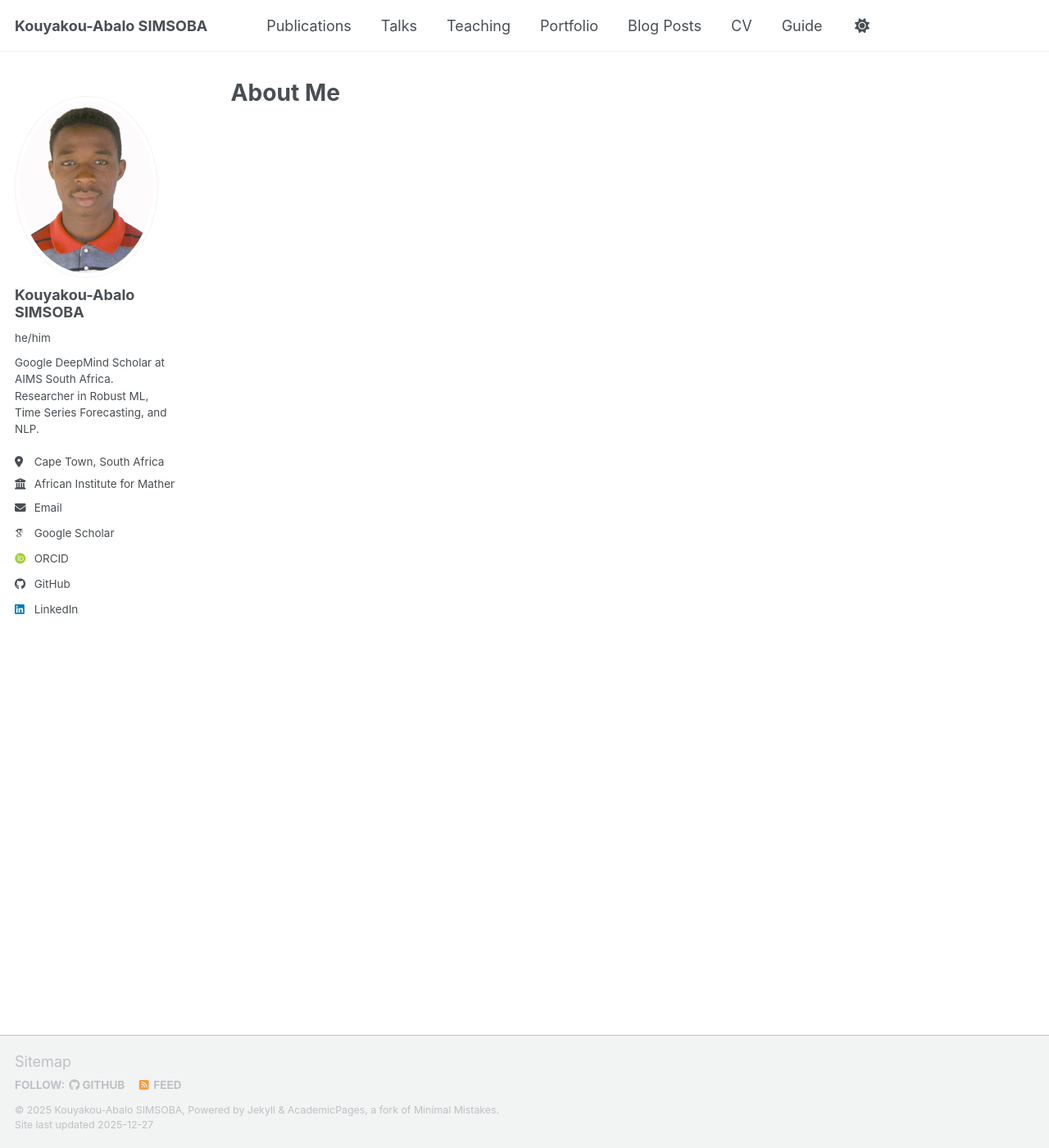
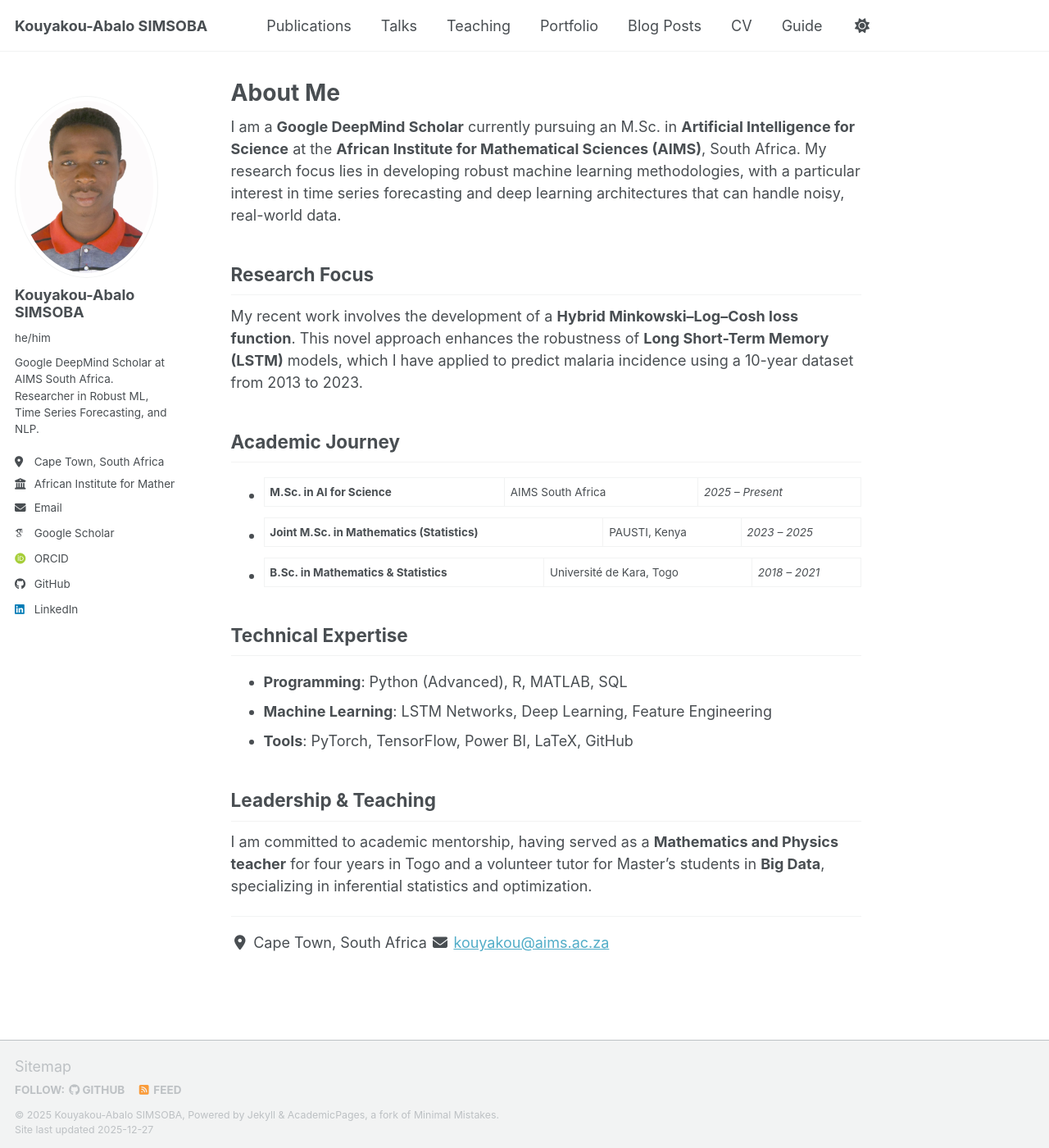
Before and after one commit to Abalo39/Abalo39.github.io, a Jekyll site: the page built from _pages/about.md, in a window 1280 px wide and 1400 px high. Shown: the whole window at 82% size. Built offline with Jekyll 4.4.1, drawn with Linux system fonts in a browser that asks for light colours; some web fonts are replaced; a script bundle is joined from its source files by our own code; library files that are not in the unit come from our copies.

Commit message:
Update about.md

```diff
--- a/_pages/about.md
+++ b/_pages/about.md
@@ -3,4 +3,31 @@ permalink: /
 title: "About Me"
 excerpt: "About me"
 author_profile: true
+redirect_from:
+  - /about/
+  - /about.html
 ---
+
+I am a **Google DeepMind Scholar** currently pursuing an M.Sc. in **Artificial Intelligence for Science** at the **African Institute for Mathematical Sciences (AIMS)**, South Africa. My research focus lies in developing robust machine learning methodologies, with a particular interest in time series forecasting and deep learning architectures that can handle noisy, real-world data.
+
+## Research Focus
+My recent work involves the development of a **Hybrid Minkowski–Log–Cosh loss function**. This novel approach enhances the robustness of **Long Short-Term Memory (LSTM)** models, which I have applied to predict malaria incidence using a 10-year dataset from 2013 to 2023.
+
+
+
+## Academic Journey
+* **M.Sc. in AI for Science** | AIMS South Africa | *2025 – Present*
+* **Joint M.Sc. in Mathematics (Statistics)** | PAUSTI, Kenya | *2023 – 2025*
+* **B.Sc. in Mathematics & Statistics** | Université de Kara, Togo | *2018 – 2021*
+
+## Technical Expertise
+* **Programming**: Python (Advanced), R, MATLAB, SQL
+* **Machine Learning**: LSTM Networks, Deep Learning, Feature Engineering
+* **Tools**: PyTorch, TensorFlow, Power BI, LaTeX, GitHub
+
+## Leadership & Teaching
+I am committed to academic mentorship, having served as a **Mathematics and Physics teacher** for four years in Togo and a volunteer tutor for Master’s students in **Big Data**, specializing in inferential statistics and optimization.
+
+---
+<i class="fas fa-fw fa-map-marker-alt" aria-hidden="true"></i> Cape Town, South Africa
+<i class="fas fa-fw fa-envelope" aria-hidden="true"></i> [kouyakou@aims.ac.za](mailto:kouyakou@aims.ac.za)
```
